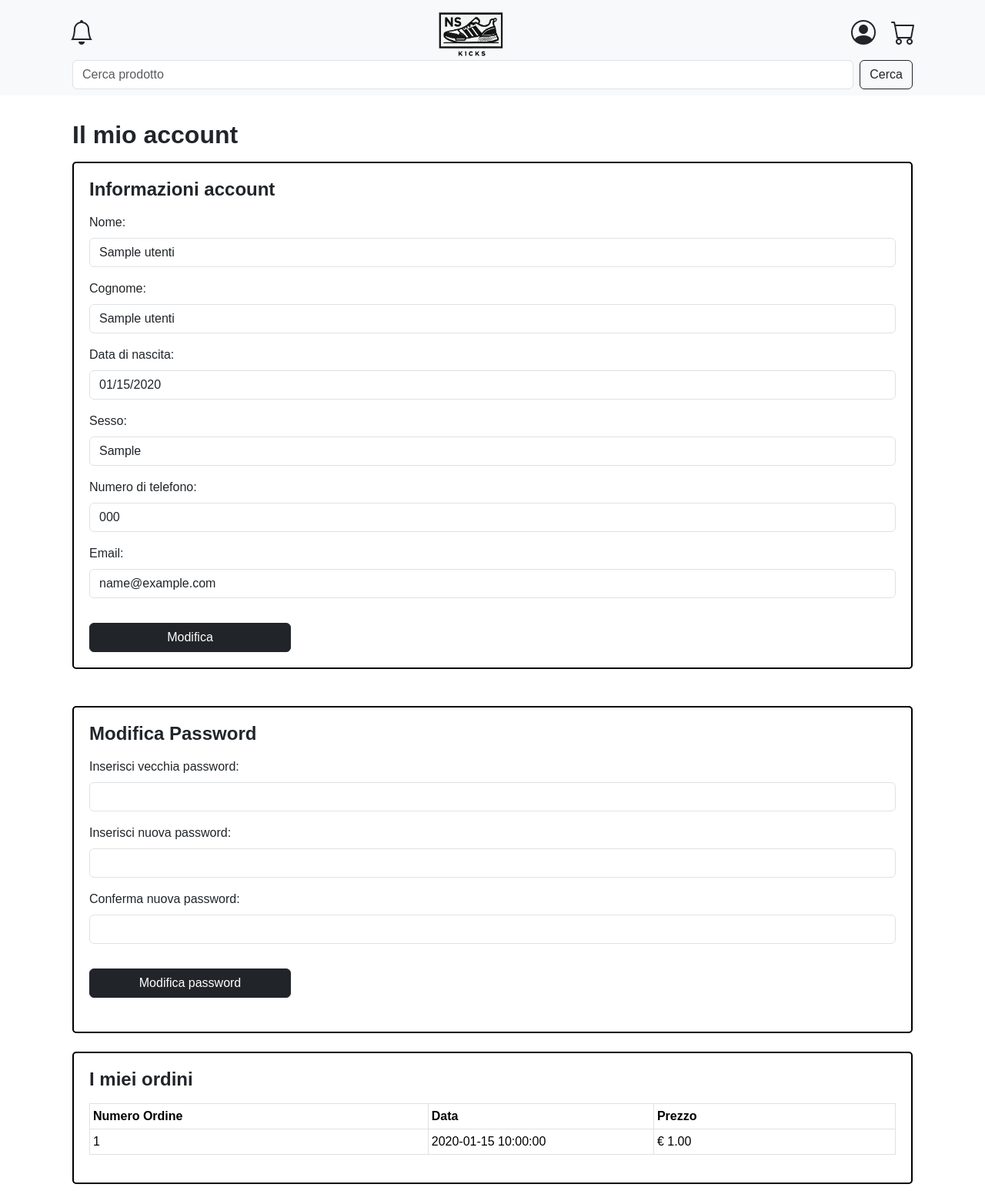
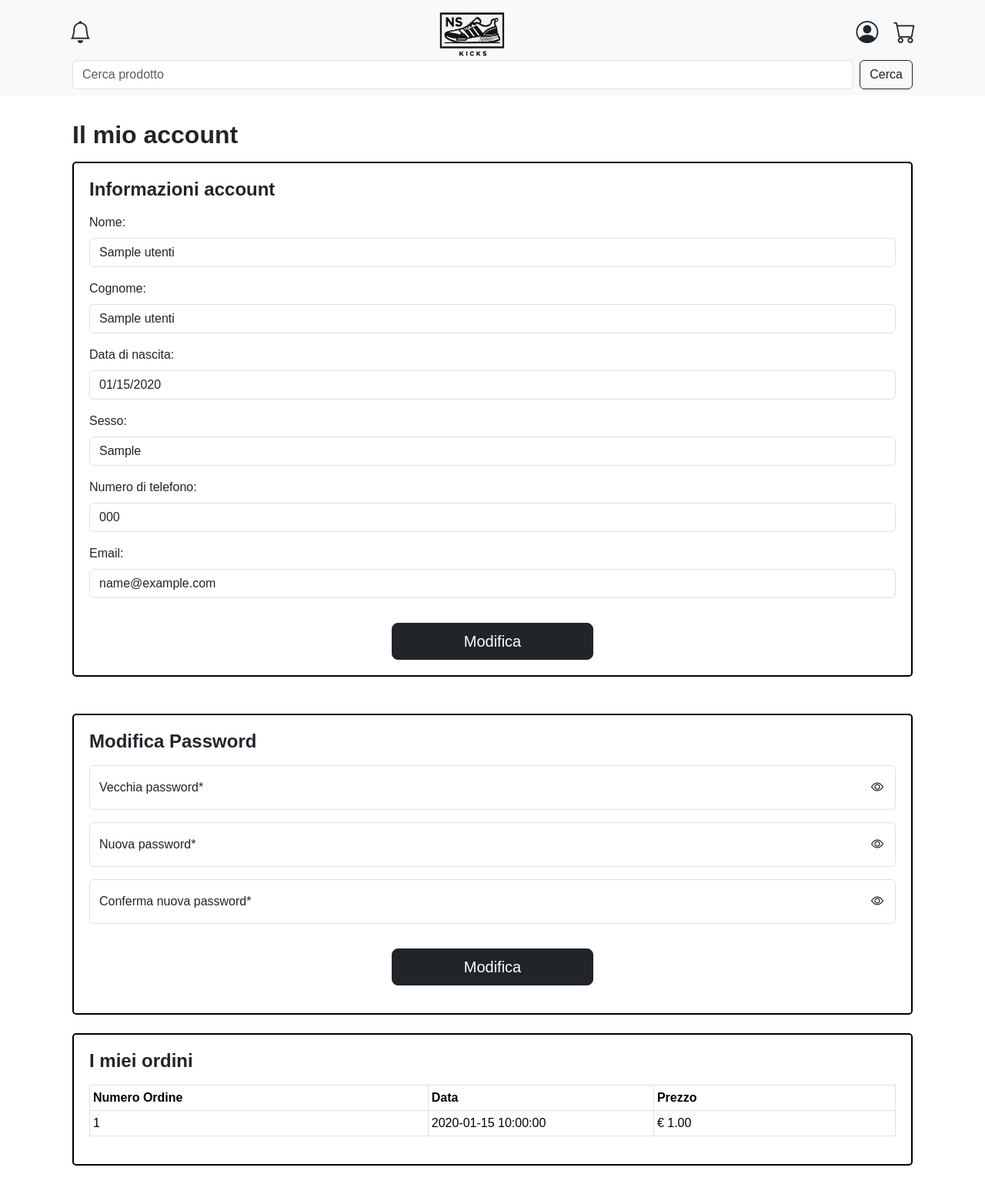
Before and after one commit to N1c0zz/Progetto_Web, a PHP site: page /index.php?action=account in a window 1280 px wide. Shown: the top 1560 px of the page at 77% size. Run offline with PHP 8.4, Linux system fonts and the light colour scheme; the visitor is signed in with stand-in values (Sample User, id 1); tables that the repository leaves empty hold one stand-in row (values such as "Sample post"); data that the repository does not hold is empty.

Commit message:
add html code for the password toggle feature

```diff
--- a/source/sneakersShop/sito/php/account.php
+++ b/source/sneakersShop/sito/php/account.php
@@ -5,9 +5,10 @@ if(!isUserLoggedIn()) {
     exit();
 }
 
-$templateParams["styleSheet"] = "css/user/accountPage.css";
+$templateParams["styleSheet"] = array("css/user/accountPage.css", "css/user/togglePassword.css");
 $templateParams["pageTitle"] = "Account";
 $templateParams["name"] = "php/user/template/account-page.php";
+$templateParams["js"] = array("js/toggle-password.js");
 $templateParams["userInfo"] = $dbh->getUserInfo($_SESSION["idutente"])[0];
 
 if($_SESSION["tipo"] == "cliente") {
--- a/source/sneakersShop/sito/php/login.php
+++ b/source/sneakersShop/sito/php/login.php
@@ -18,6 +18,8 @@ if(isUserLoggedIn()) {
 } else {
     $templateParams["pageTitle"] = "Login";
     $templateParams["name"] = "php/user/template/login-form.php";
+    $templateParams["styleSheet"] = array("css/user/togglePassword.css");
+    $templateParams["js"] = array("js/toggle-password.js");
 }
 
 ?>
--- a/source/sneakersShop/sito/php/registration.php
+++ b/source/sneakersShop/sito/php/registration.php
@@ -7,6 +7,8 @@ if(isUserLoggedIn()) {
 
 $templateParams["name"] = "php/user/template/registration-form.php";
 $templateParams["pageTitle"] = "Registrazione";
+$templateParams["styleSheet"] = array("css/user/togglePassword.css");
+$templateParams["js"] = array("js/toggle-password.js");
 
 // controllo se l'utente si sta registrando
 if(isset($_POST["name"]) && isset($_POST["surname"]) && isset($_POST["bday"]) && isset($_POST["sex"])
--- a/source/sneakersShop/sito/php/user/template/account-page.php
+++ b/source/sneakersShop/sito/php/user/template/account-page.php
@@ -29,46 +29,55 @@
                 <label for="email" class="form-label">Email:</label>
                 <input type="email" class="form-control" id="email" value="<?php echo $user["email"]; ?>" readonly />
             </div>
-            <div class="d-flex justify-content-start">
-                <a href="index.php?action=change-user-info" class="btn btn-dark col-4 col-md-3 mt-3">Modifica</a>
+            <div class="d-flex justify-content-center">
+                <a href="index.php?action=change-user-info" class="btn btn-lg btn-dark col-4 col-md-3 mt-3">Modifica</a>
             </div>
         </section>
 
         <section class="mb-4 section-border">
             <h4 class="fs-4 mb-3 fw-semibold">Modifica Password</h4>
-            <?php if(isset($templateParams["oldPwdError"])): ?>
+            <?php if (isset($templateParams["oldPwdError"])): ?>
                 <div class="d-flex justify-content-center">
                     <p class="text-danger mb-0"><?php echo $templateParams["oldPwdError"]; ?></p>
                 </div>
             <?php endif; ?>
-            <?php if(isset($templateParams["pwdConfError"])): ?>
+            <?php if (isset($templateParams["pwdConfError"])): ?>
                 <div class="d-flex justify-content-center">
                     <p class="text-danger mb-0"><?php echo $templateParams["pwdConfError"]; ?></p>
                 </div>
             <?php endif; ?>
-            <form action="index.php?action=account" method="post">
+            <form action="index.php?action=account" method="post" class="form-with-pwd">
                 <fieldset>
                     <legend class="visually-hidden">Modifica password</legend>
-                    <div class="mb-3">
-                        <label for="oldPassword" class="form-label">Inserisci vecchia password:</label>
-                        <input type="password" class="form-control" id="oldPassword" name="oldPassword" required />
+                    <div class="form-floating mb-3">
+                        <input type="password" class="form-control pwd-input" id="oldPassword" placeholder="Inserisci la vecchia password" name="oldPassword" required />
+                        <label for="oldPassword">Vecchia password*</label>
+                        <button type="button" class="toggle-password">
+                            <i class="bi bi-eye"></i>
+                        </button>
                     </div>
-                    <div class="mb-3">
-                        <label for="newPassword" class="form-label">Inserisci nuova password:</label>
-                        <input type="password" class="form-control" id="newPassword" name="newPassword" required />
+                    <div class="form-floating mb-3">
+                        <input type="password" class="form-control pwd-input" id="newPassword" placeholder="Inserisci la nuova password" name="newPassword" required />
+                        <label for="newPassword">Nuova password*</label>
+                        <button type="button" class="toggle-password">
+                            <i class="bi bi-eye"></i>
+                        </button>
                     </div>
-                    <div class="mb-3">
-                        <label for="confirmPassword" class="form-label">Conferma nuova password:</label>
-                        <input type="password" class="form-control" id="confirmPassword" name="newPasswordConf" required />
+                    <div class="form-floating mb-3">
+                        <input type="password" class="form-control pwd-input" id="confirmPassword" placeholder="Inserisci la nuova password" name="newPasswordConf" required />
+                        <label for="confirmPassword">Conferma nuova password*</label>
+                        <button type="button" class="toggle-password">
+                            <i class="bi bi-eye"></i>
+                        </button>
                     </div>
                 </fieldset>
-                <div class="d-flex justify-content-center justify-content-md-start">
-                    <input type="submit" class="btn btn-dark col-4 col-md-3 mt-3 mb-4" aria-label="Conferma la modifica della password" value="Modifica password"></button>
+                <div class="d-flex justify-content-center">
+                    <button type="submit" class="btn btn-lg btn-dark col-4 col-md-3 my-3" aria-label="Conferma la modifica della password">Modifica</button>
                 </div>
             </form>
         </section>
 
-        <?php if(isset($templateParams["showOrderList"]) && $templateParams["showOrderList"] == true): ?>
+        <?php if (isset($templateParams["showOrderList"]) && $templateParams["showOrderList"] == true): ?>
             <section class="orders-table section-border">
                 <h4 class="fs-4 mb-3 fw-semibold">I miei ordini</h4>
                 <table class="table table-bordered table-sm">
```
Also changed, not shown: source/sneakersShop/sito/php/user/template/login-form.php (+6 -3 lines), source/sneakersShop/sito/php/user/template/registration-form.php (+9 -7 lines). Lines whose indentation alone changed are shown as unchanged.
